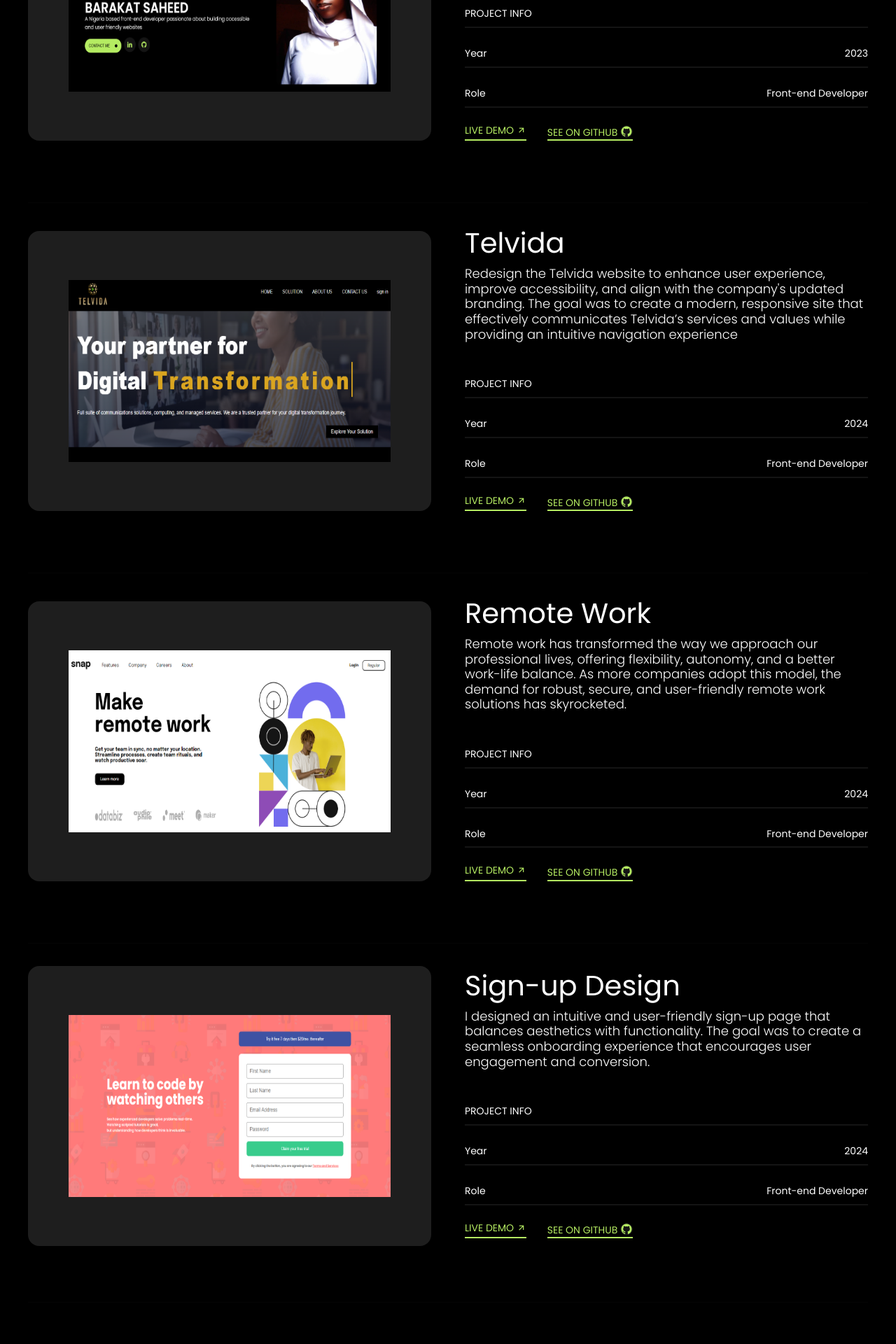
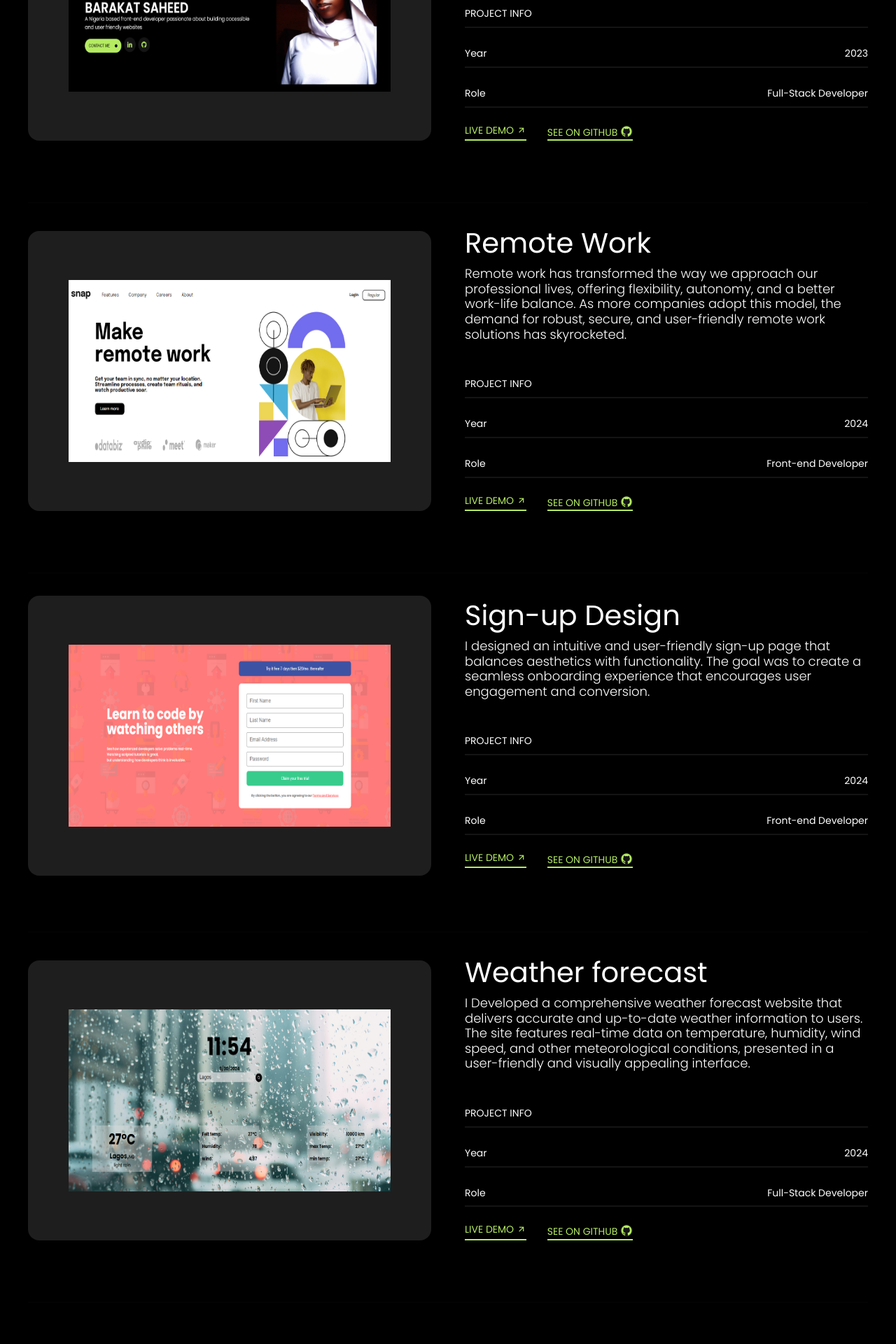
Before and after one commit to Oyinlomo123/MY-PORTFOLIO-SAIL, a React (Vite) app: page / in a window 1280 px wide. Shown: the part 1660-3580 px from the top of the page at 70% size. Built offline with nearby package versions, Linux system fonts and the light colour scheme.

Commit message:
new changes

```diff
--- a/src/component/Body.jsx
+++ b/src/component/Body.jsx
@@ -4,6 +4,7 @@ import portfolio from"../assets/portfolio.png"
 import telvida from"../assets/telvidaweb.png"
 import remote from "../assets/remote-work.png"
 import signUp from "../assets/signUp.png"
+import weather from "../assets/weather.png"
 const Body = (props) => {
   return (
     <div data-aos='fade-up'  data-aos-duration="3000">
@@ -53,7 +54,7 @@ const Body = (props) => {
             <h6>This portfolio website serves as a digital showcase of my skills, experience, and projects. It is designed to provide potential clients, employers, and collaborators with a comprehensive view of my work in web design, development, and other creative endeavor</h6><br/>
             <h4>PROJECT INFO</h4>
             <h4>Year <span className="info-span">2023</span></h4>
-            <h4 >Role <span className="info-span">Front-end Developer</span></h4>
+            <h4 >Role <span className="info-span">Full-Stack Developer</span></h4>
             <div className="live">
             <h4><a href="#">LIVE DEMO <i class="ri-arrow-right-up-line"></i></a></h4>
             <h4 className="git-span"><a href="https://github.com/Oyinlomo123/my-portfolio"> SEE ON GITHUB <i class="ri-github-fill"></i></a></h4>
@@ -61,23 +62,7 @@ const Body = (props) => {
           </div>
 
         </div><hr className="thin-line"/>
-        <div className="first-proj ">
-          <div className="project-img" data-aos='zoom-in'>
-            <img src={telvida} alt="" />
-          </div>
-          <div className="proj-info" >
-            <h1>Telvida</h1>
-            <h6>Redesign the Telvida website to enhance user experience, improve accessibility, and align with the company's updated branding. The goal was to create a modern, responsive site that effectively communicates Telvida’s services and values while providing an intuitive navigation experience</h6><br/>
-            <h4>PROJECT INFO</h4>
-            <h4>Year <span className="info-span">2024</span></h4>
-            <h4 >Role <span className="info-span">Front-end Developer</span></h4>
-            <div className="live">
-            <h4><a href="#">LIVE DEMO <i class="ri-arrow-right-up-line"></i></a></h4>
-            <h4 className="git-span"><a href="#"> SEE ON GITHUB <i class="ri-github-fill"></i></a></h4>
-            </div>
-          </div>
 
-        </div><hr className="thin-line"/>
         <div className="first-proj ">
           <div className="project-img" data-aos='zoom-in'>
             <img src={remote} alt="" />
@@ -108,6 +93,23 @@ const Body = (props) => {
             <div className="live">
             <h4><a href="https://sign-in-dusky.vercel.app/" target="blank">LIVE DEMO <i class="ri-arrow-right-up-line"></i></a></h4>
             <h4 className="git-span"><a href="https://github.com/Oyinlomo123/sign-in" target="blank"> SEE ON GITHUB <i class="ri-github-fill"></i></a></h4>
+            </div>
+          </div>
+
+        </div><hr className="thin-line"/>
+        <div className="first-proj ">
+          <div className="project-img" data-aos='zoom-in'>
+            <img src={weather} alt="" />
+          </div>
+          <div className="proj-info" >
+            <h1>Weather forecast</h1>
+            <h6>I Developed a comprehensive weather forecast website that delivers accurate and up-to-date weather information to users. The site features real-time data on temperature, humidity, wind speed, and other meteorological conditions, presented in a user-friendly and visually appealing interface.</h6><br/>
+            <h4>PROJECT INFO</h4>
+            <h4>Year <span className="info-span">2024</span></h4>
+            <h4 >Role <span className="info-span">Full-Stack Developer</span></h4>
+            <div className="live">
+            <h4><a href="https://my-test-iig9.vercel.app/" target="blank">LIVE DEMO <i class="ri-arrow-right-up-line"></i></a></h4>
+            <h4 className="git-span"><a href="https://github.com/Oyinlomo123/weather" target="blank"> SEE ON GITHUB <i class="ri-github-fill"></i></a></h4>
             </div>
           </div>
 
--- a/src/index.css
+++ b/src/index.css
@@ -465,6 +465,7 @@ opacity: 0;
   border-radius: 20px;
   gap: 1rem;
   transition: 1s;
+  text-align: center;
 }
 .about-content h3{
   font-weight: 500;
```
Also changed, not shown: src/assets/weather.png (added).
